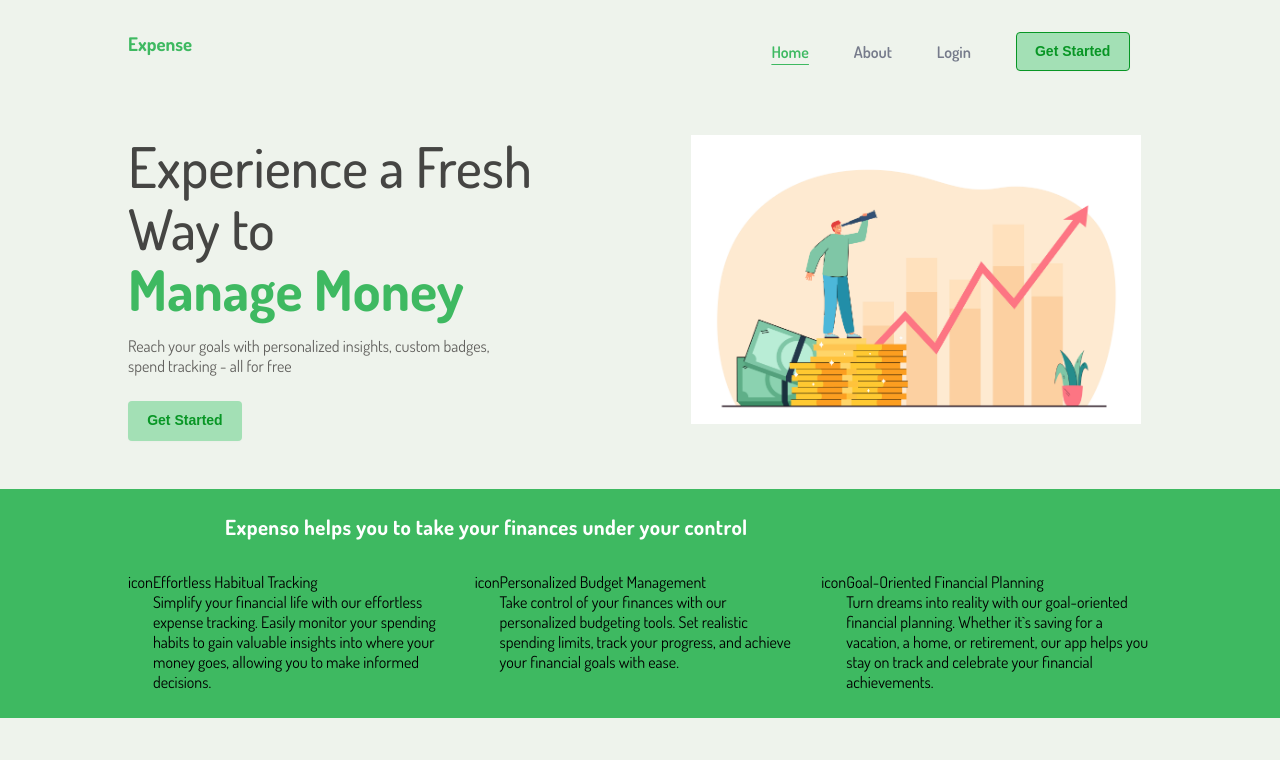
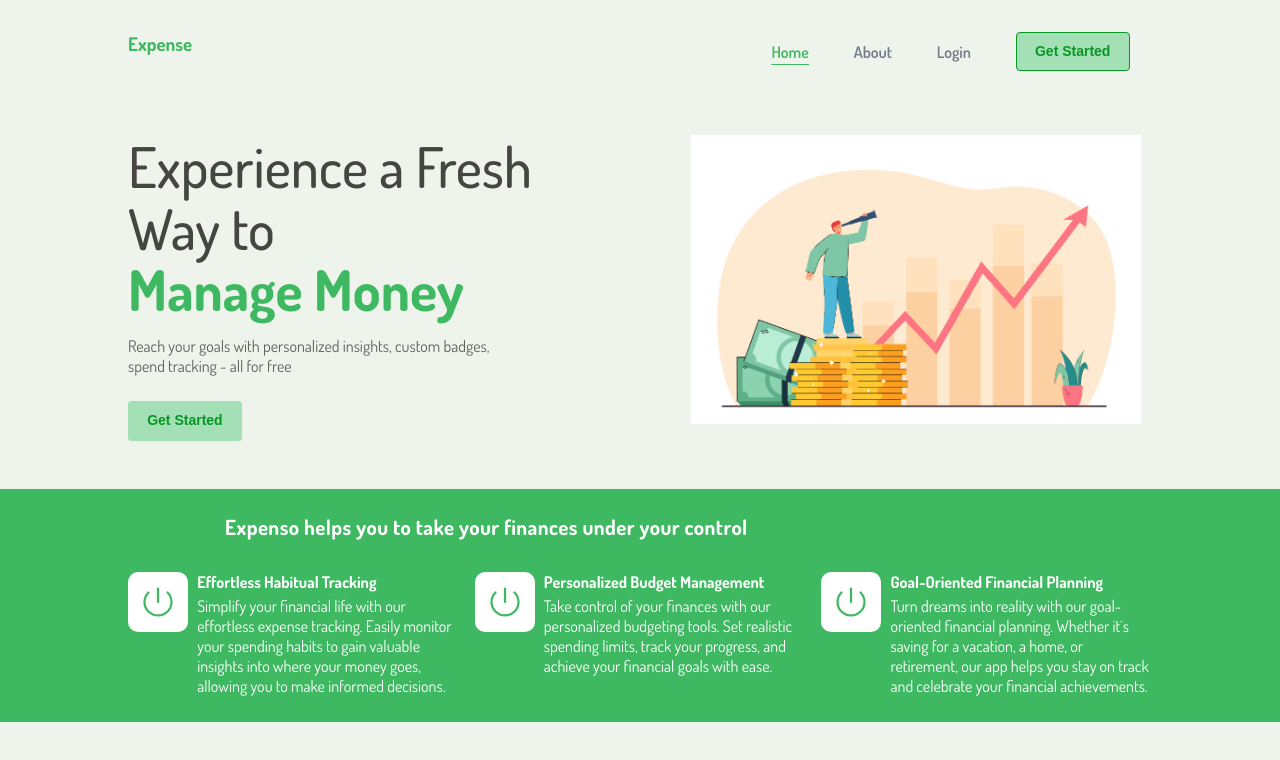
Before and after one commit to SuperManEver/expense-tracker, a Next.js app: page / in a window 1280 px wide. Shown: the top 760 px of the page. Built offline with nearby package versions, Linux system fonts and the light colour scheme; no server answers.

Commit message:
selling points

```diff
--- a/app/page.module.scss
+++ b/app/page.module.scss
@@ -1,3 +1,5 @@
+$icon-wrapper-size: 60px;
+
 .pageContent {
   max-width: var(--max-width);
   margin: 0 auto;
@@ -60,7 +62,7 @@
   display: flex;
   justify-content: center;
 
-  .title {
+  .sectionTitle {
     color: white;
     font-size: 1.3rem;
     letter-spacing: 0.025rem;
@@ -76,6 +78,33 @@
 
     .sellingPoint {
       display: flex;
+
+      .iconWrapper {
+        margin-right: 0.575rem;
+        display: flex;
+        justify-content: center;
+        align-items: center;
+        min-width: $icon-wrapper-size;
+        height: $icon-wrapper-size;
+        background-color: white;
+        border-radius: 10px;
+
+        .icon {
+          color: var(--green-400-hex);
+          width: 60%;
+          height: 60%;
+        }
+      }
+
+      .title {
+        color: white;
+        font-weight: bold;
+        margin-bottom: 0.25rem;
+      }
+
+      .subtitle {
+        color: white;
+      }
     }
   }
 }
--- a/app/page.tsx
+++ b/app/page.tsx
@@ -7,6 +7,7 @@
 import Navbar from '@/app/components/navbar/main-navbar'
 import Button from '@/app/components/ui/button'
 import Image from 'next/image'
+import { PowerIcon } from '@heroicons/react/24/outline'
 
 // styles
 import css from './page.module.scss'
@@ -54,18 +55,20 @@
 
       <section className={css.features}>
         <div className={css.pageContent}>
-          <h3 className={css.title}>
+          <h3 className={css.sectionTitle}>
             Expenso helps you to take your finances under your control
           </h3>
 
           <section className={css.sellingPointsContainer}>
             <article className={css.sellingPoint}>
-              <div>icon</div>
+              <div className={css.iconWrapper}>
+                <PowerIcon className={css.icon} />
+              </div>
 
               <div>
-                <p>Effortless Habitual Tracking</p>
+                <p className={css.title}>Effortless Habitual Tracking</p>
 
-                <p>
+                <p className={css.subtitle}>
                   Simplify your financial life with our effortless expense
                   tracking. Easily monitor your spending habits to gain valuable
                   insights into where your money goes, allowing you to make
@@ -75,12 +78,14 @@
             </article>
 
             <article className={css.sellingPoint}>
-              <div>icon</div>
+              <div className={css.iconWrapper}>
+                <PowerIcon className={css.icon} />
+              </div>
 
               <div>
-                <p>Personalized Budget Management</p>
+                <p className={css.title}>Personalized Budget Management</p>
 
-                <p>
+                <p className={css.subtitle}>
                   Take control of your finances with our personalized budgeting
                   tools. Set realistic spending limits, track your progress, and
                   achieve your financial goals with ease.
@@ -89,12 +94,14 @@
             </article>
 
             <article className={css.sellingPoint}>
-              <div>icon</div>
+              <div className={css.iconWrapper}>
+                <PowerIcon className={css.icon} />
+              </div>
 
               <div>
-                <p>Goal-Oriented Financial Planning</p>
+                <p className={css.title}>Goal-Oriented Financial Planning</p>
 
-                <p>
+                <p className={css.subtitle}>
                   Turn dreams into reality with our goal-oriented financial
                   planning. Whether it`s saving for a vacation, a home, or
                   retirement, our app helps you stay on track and celebrate your
```
